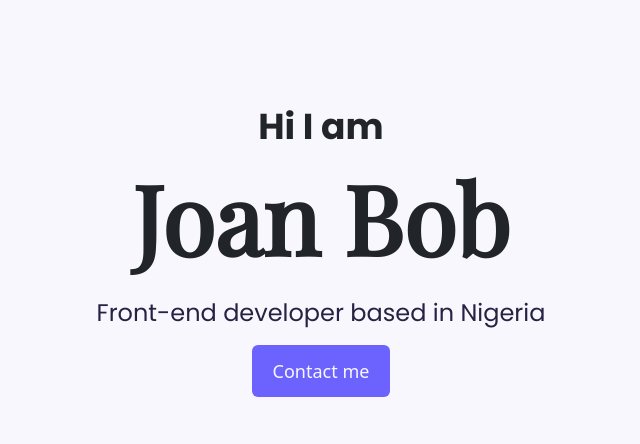
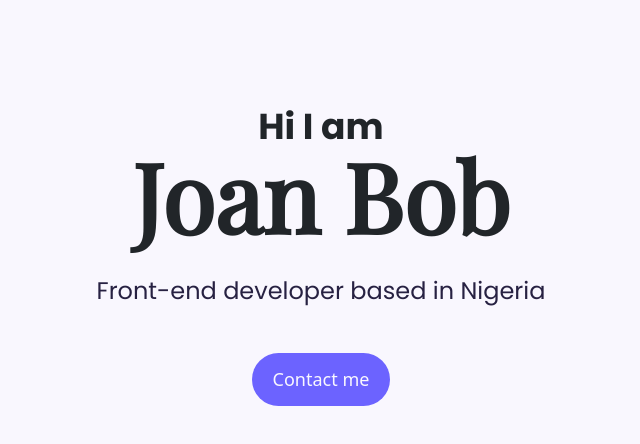
Before and after one commit to bobjoan/portfolio-project, a plain HTML site: page index.html in a window 1280 px wide. Shown: the whole page, without its empty margins (319-959 px from the left). Drawn offline with nearby package versions, Linux system fonts and the light colour scheme.

Commit message:
Adjusted the line-height and margin

```diff
--- a/styles/portfolio.css
+++ b/styles/portfolio.css
@@ -13,7 +13,7 @@
 h1 {
   font-family: var(--heading-font-family);
   font-weight: 700;
-  line-height: 127px;
+  line-height: 83px;
   font-size: 96px;
 }
 
@@ -30,14 +30,16 @@ h2 {
   font-weight: 400;
   font-size: 24px;
   line-height: 2;
+  margin-top: 30px;
   color: #272142;
 }
 
 .btn {
   padding: 12px 20px 12px 20px;
   background: var(--secondary-color);
-  border-bottom: 4px;
+  border-radius: 50px;
   font-size: 18px;
+  margin-top: 30px;
   line-height: 27px;
   color: var(--container-color);
 }
```
